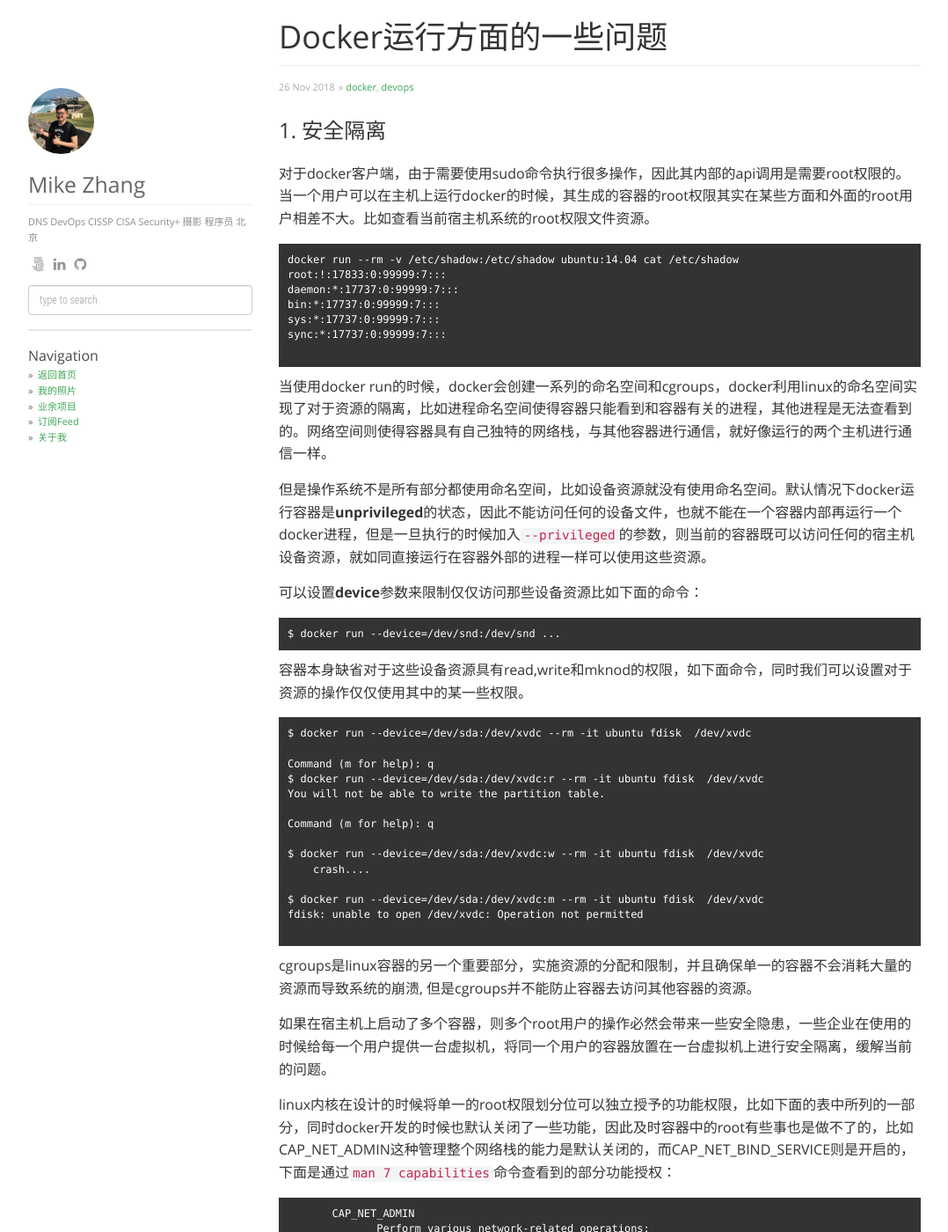
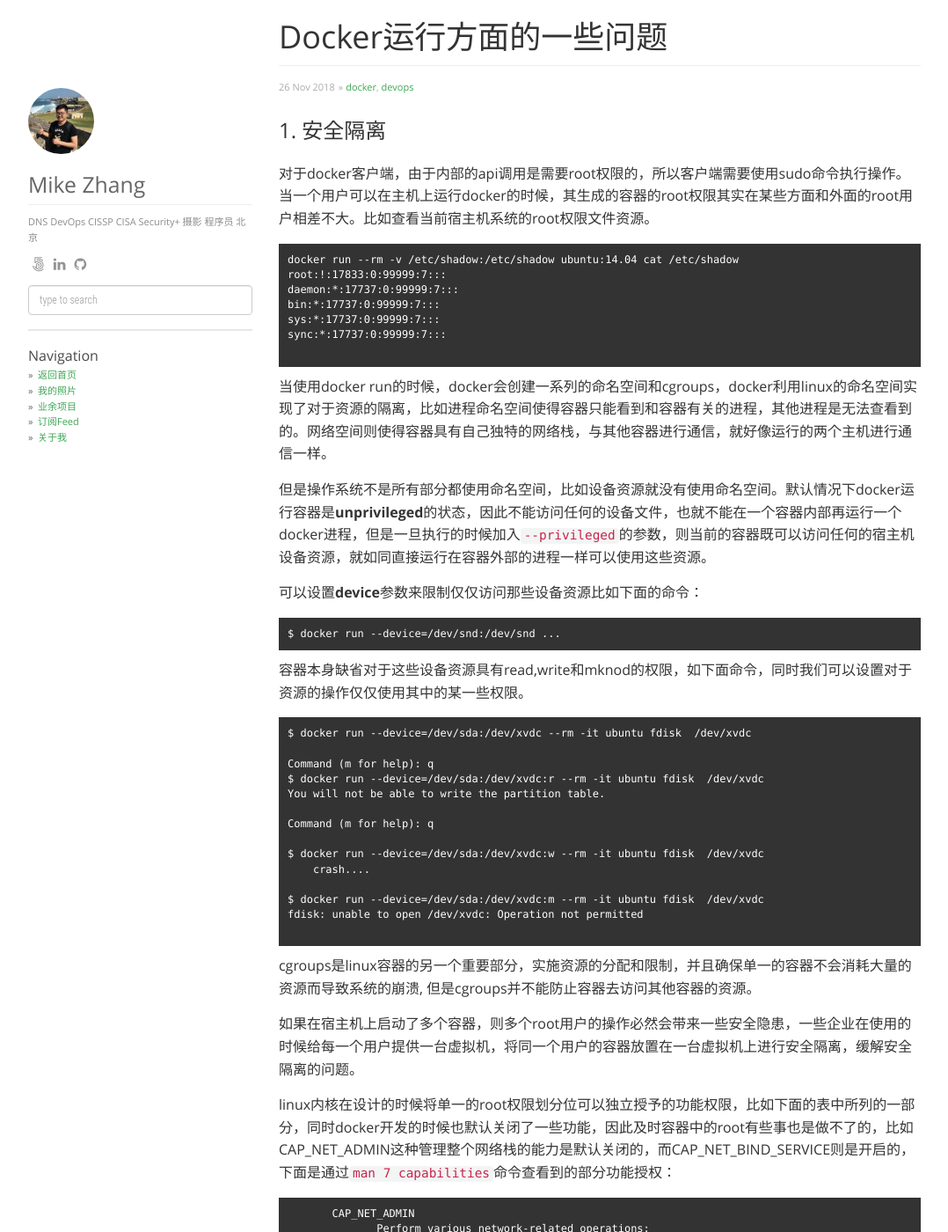
Before and after one commit to zhangmingkai4315/zhangmingkai4315.github.io, a Jekyll site: the page built from _posts/2018-11-26-running-docker.md, in a window 1280 px wide and 1400 px high. Shown: the whole window at 88% size, without its empty margins (53-1131 px from the left). Built offline with Jekyll 4.4.1, drawn with Linux system fonts in a browser that asks for light colours; comment, search, counter and statistics services are not loaded.

Commit message:
change content

````diff
--- a/_posts/2018-11-26-running-docker.md
+++ b/_posts/2018-11-26-running-docker.md
@@ -11,7 +11,7 @@
 
 ### 1. 安全隔离
 
-对于docker客户端，由于需要使用sudo命令执行很多操作，因此其内部的api调用是需要root权限的。当一个用户可以在主机上运行docker的时候，其生成的容器的root权限其实在某些方面和外面的root用户相差不大。比如查看当前宿主机系统的root权限文件资源。
+对于docker客户端，由于内部的api调用是需要root权限的，所以客户端需要使用sudo命令执行操作。当一个用户可以在主机上运行docker的时候，其生成的容器的root权限其实在某些方面和外面的root用户相差不大。比如查看当前宿主机系统的root权限文件资源。
 
 ```
 docker run --rm -v /etc/shadow:/etc/shadow ubuntu:14.04 cat /etc/shadow
@@ -56,7 +56,7 @@
 
 cgroups是linux容器的另一个重要部分，实施资源的分配和限制，并且确保单一的容器不会消耗大量的资源而导致系统的崩溃, 但是cgroups并不能防止容器去访问其他容器的资源。
 
-如果在宿主机上启动了多个容器，则多个root用户的操作必然会带来一些安全隐患，一些企业在使用的时候给每一个用户提供一台虚拟机，将同一个用户的容器放置在一台虚拟机上进行安全隔离，缓解当前的问题。
+如果在宿主机上启动了多个容器，则多个root用户的操作必然会带来一些安全隐患，一些企业在使用的时候给每一个用户提供一台虚拟机，将同一个用户的容器放置在一台虚拟机上进行安全隔离，缓解安全隔离的问题。
 
 linux内核在设计的时候将单一的root权限划分位可以独立授予的功能权限，比如下面的表中所列的一部分，同时docker开发的时候也默认关闭了一些功能，因此及时容器中的root有些事也是做不了的，比如CAP_NET_ADMIN这种管理整个网络栈的能力是默认关闭的，而CAP_NET_BIND_SERVICE则是开启的，下面是通过```man 7 capabilities```命令查看到的部分功能授权：
 
````
